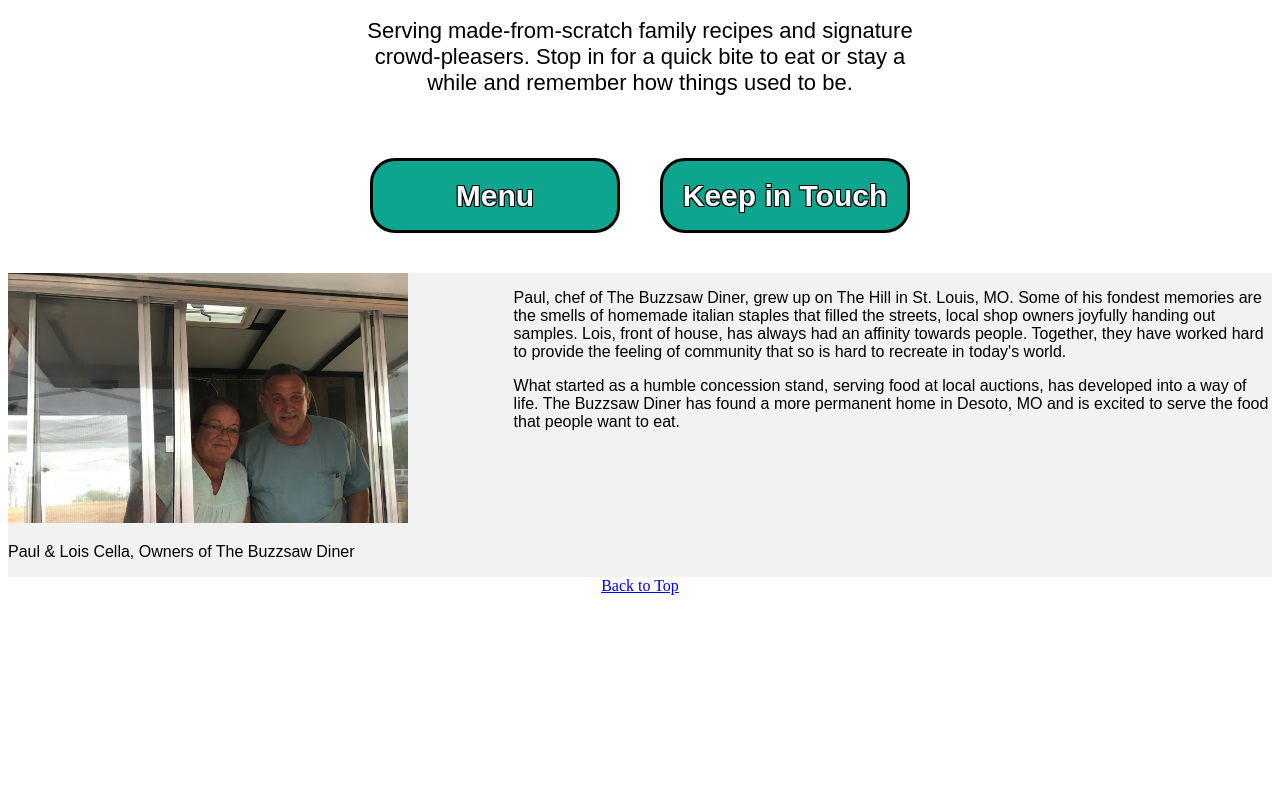
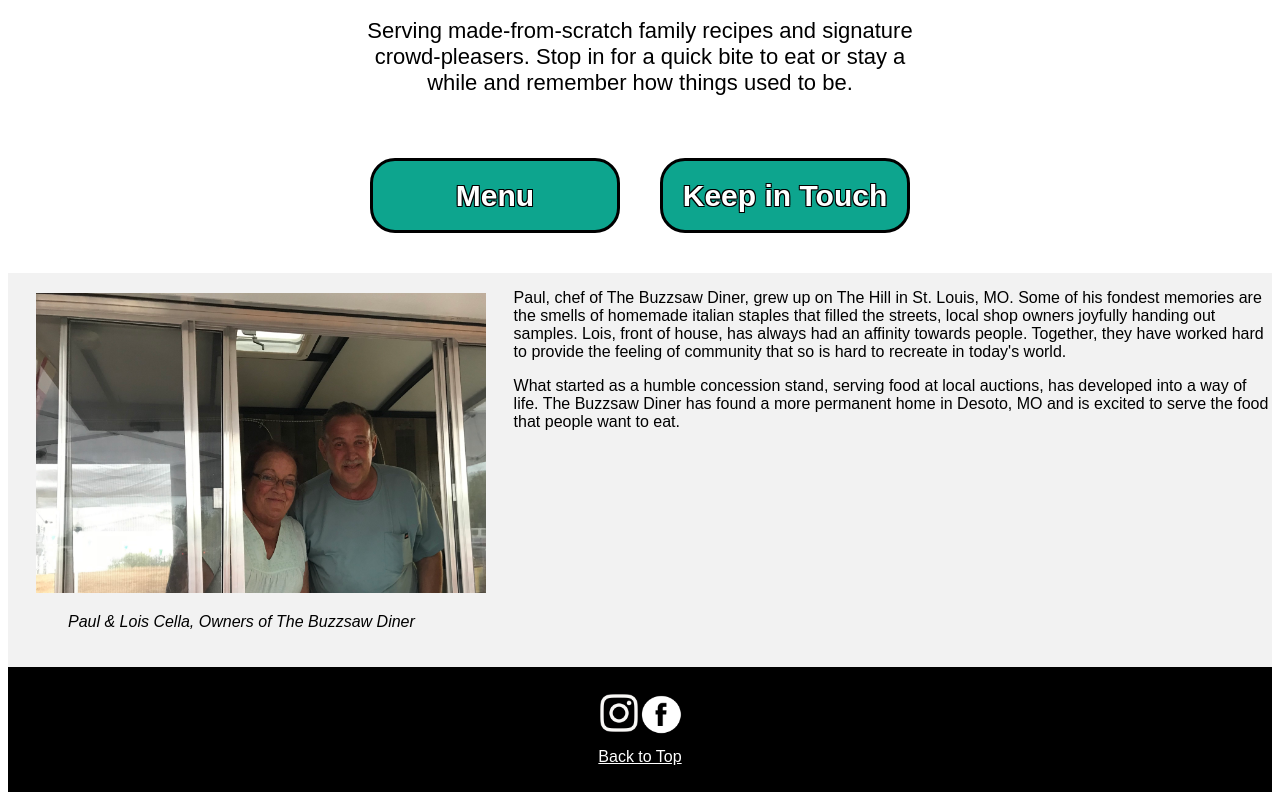
Before and after one commit to MariahLightfoot/TheBuzzsawDiner, an Angular app: page / in a window 1280 px wide. Shown: the part 1026-1826 px from the top of the page. Before the commit the page ends 1629 px from the top, so only its background shows below. Built offline with nearby package versions, Linux system fonts and the light colour scheme.

Commit message:
updated footer

```diff
--- a/src/app/footer/footer.component.css
+++ b/src/app/footer/footer.component.css
@@ -1,3 +1,17 @@
 .footer{
     text-align: center;
+    text-decoration: none;
+    background-color: black;
+    height: 100px;
+    padding-top: 25px;
 }
+
+a{
+    color: white;
+    font-family: Arial, Helvetica, sans-serif;
+    font-size: 16px;
+}
+
+.socialMediaLogos{
+    padding-bottom: 10px;
+}
--- a/src/app/footer/footer.component.html
+++ b/src/app/footer/footer.component.html
@@ -1,3 +1,14 @@
 <div class="footer">
+
+    <div class="socialMediaLogos">
+        <a href="#">
+            <img src="/assets/img/insta.jpg" alt="Facebook Link" height="42" width="42">
+        </a>
+        <a href="#">
+            <img src="/assets/img/facebook.jpg" alt="Instagram Link" height="42" width="42">
+        </a>
+    </div>
+
     <a href="#top">Back to Top</a>
+
 </div>
--- a/src/app/owners/owners.component.css
+++ b/src/app/owners/owners.component.css
@@ -4,3 +4,14 @@
     background-color: #f2f2f2;
     font-family: Arial, Helvetica, sans-serif;
 }
+
+.pictureOfOwners{
+    text-align: center;
+    padding: 20px;
+}
+
+.pictureOfOwners p {
+    text-align: left;
+    padding-left: 40px;
+    font-style: italic;
+}
--- a/src/app/owners/owners.component.html
+++ b/src/app/owners/owners.component.html
@@ -1,10 +1,10 @@
 <div class="wrapper">
-    <div class="picture">
-        <img src="assets/img/owners.jpeg" alt="Paul and Lois Cella" height="250" width="400px">
+    <div class="pictureOfOwners">
+        <img src="assets/img/owners.jpeg" alt="Paul and Lois Cella" height="300" width="450px">
         <p>Paul & Lois Cella, Owners of The Buzzsaw Diner</p>
     </div>
 
-    <div class="bio">
+    <div class="ownersBio">
         <p>
             Paul, chef of The Buzzsaw Diner, grew up on The Hill in St. Louis, MO.
             Some of his fondest memories are the smells of homemade italian staples that filled the streets,
```
Also changed, not shown: src/assets/img/facebook.jpg (added), src/assets/img/insta.jpg (added).
